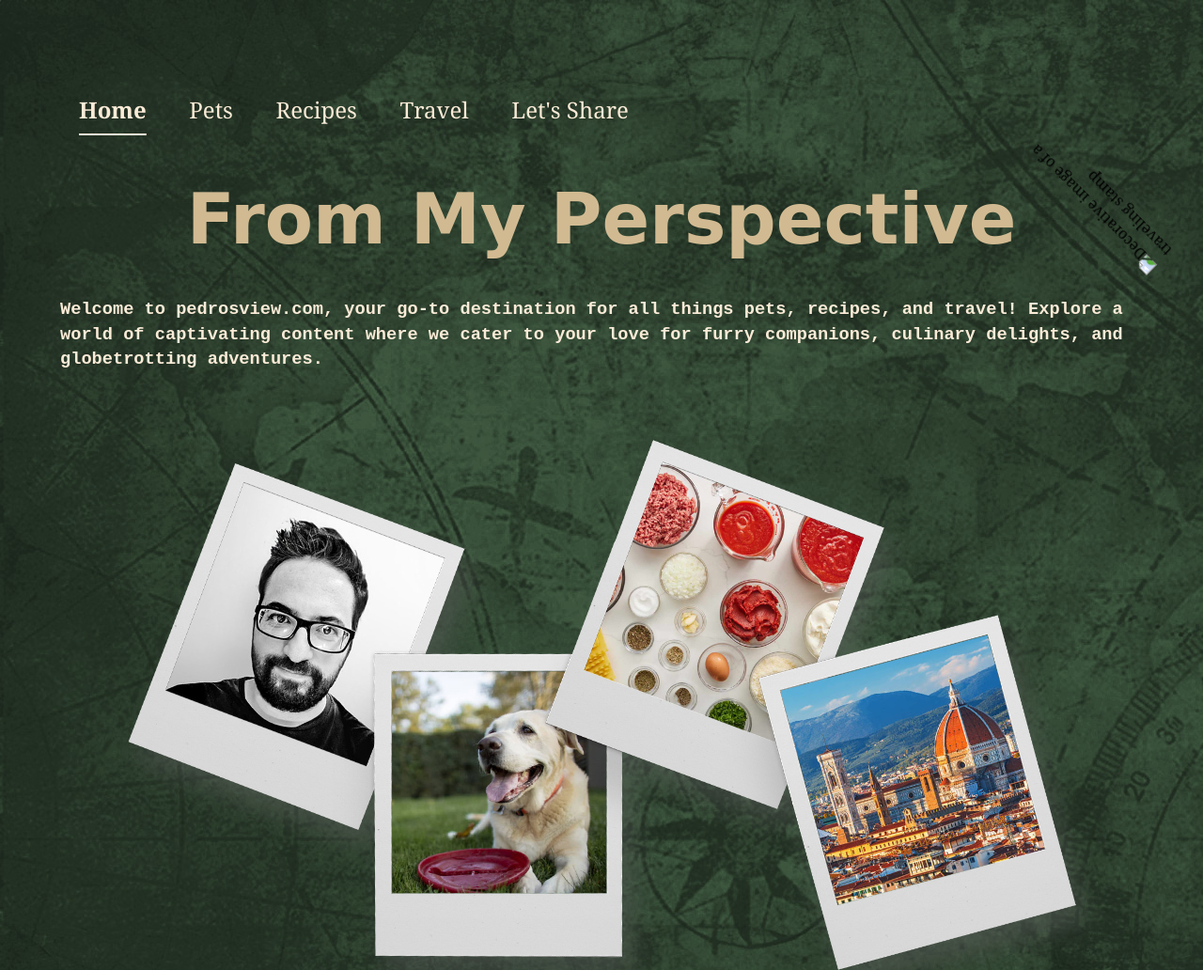
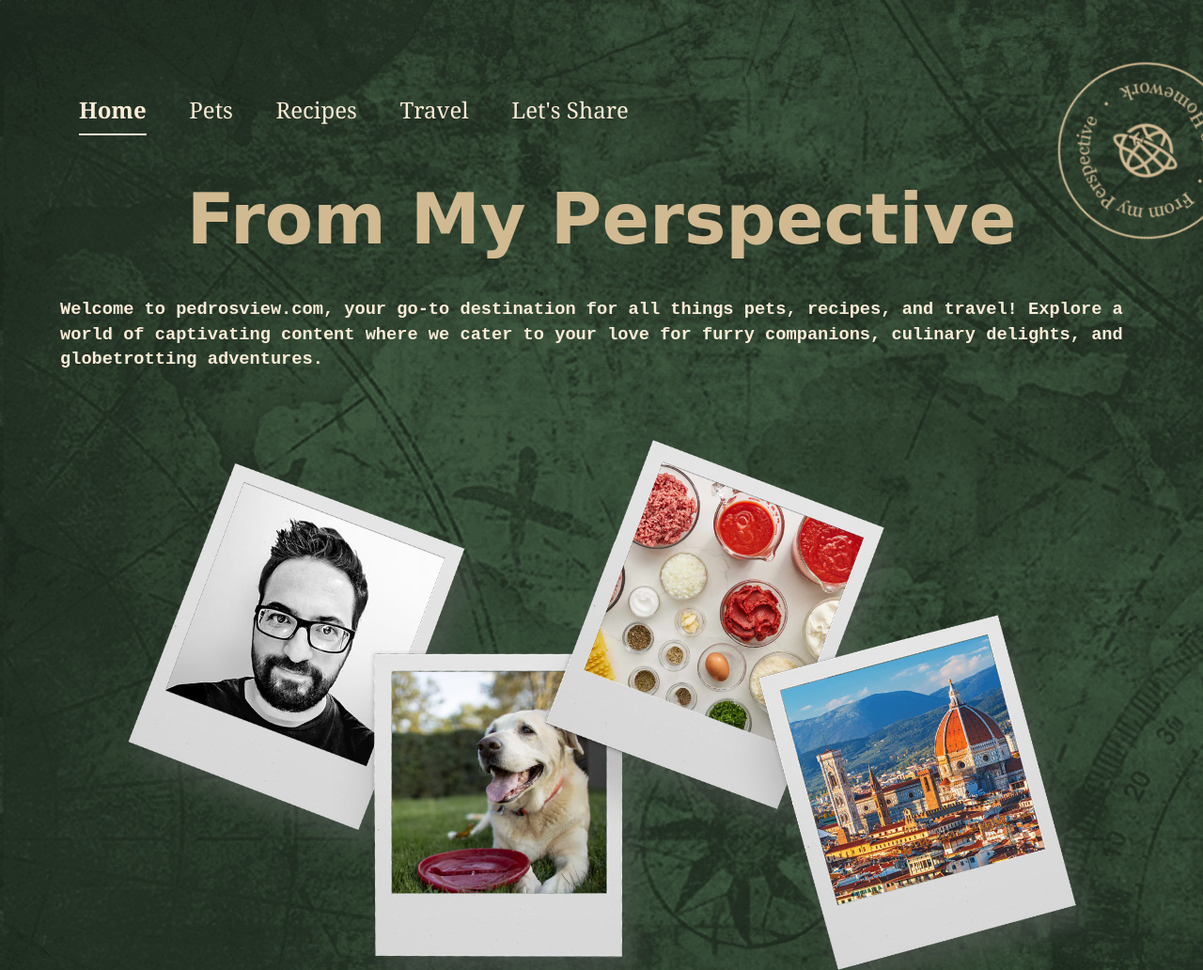
Before and after one commit to pedropazmino22/CCP_Final, a plain HTML site: page index.html in a window 1280 px wide. Shown: the top 1032 px of the page at 94% size. Drawn offline with Linux system fonts and the light colour scheme; the site is published under a folder, as on GitHub Pages, so addresses that start at the root find nothing.

Commit message:
Update index.html

```diff
--- a/index.html
+++ b/index.html
@@ -29,7 +29,7 @@
 
     </header>
     <main id="main">
-        <img src="/images/Stamp_1.png" class="stamp" alt="Decorative image of a traveling stamp">
+        <img src="images/Stamp_1.png" class="stamp" alt="Decorative image of a traveling stamp">
         <div>
             <p>Welcome to pedrosview.com, your go-to destination for all things pets, recipes, and travel!
                 Explore a world of captivating content where we cater to your love for furry companions, culinary
```
